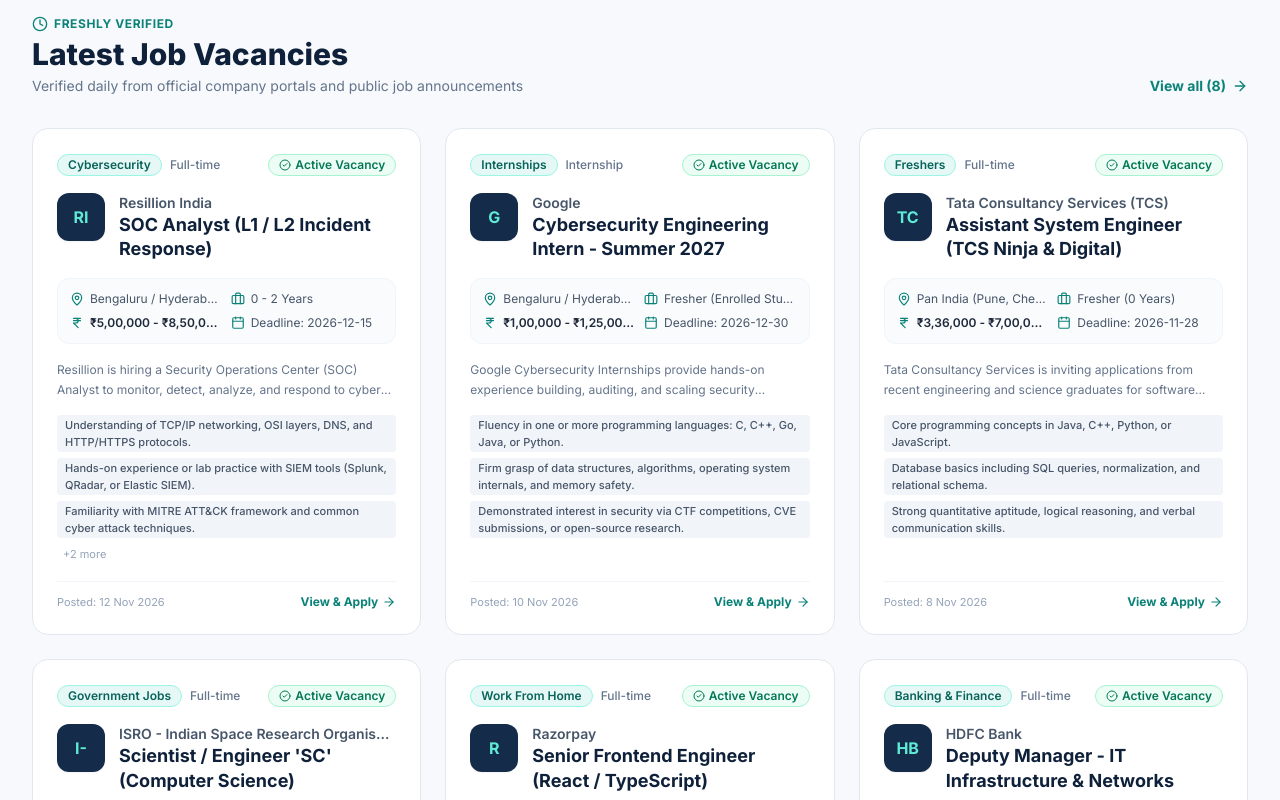
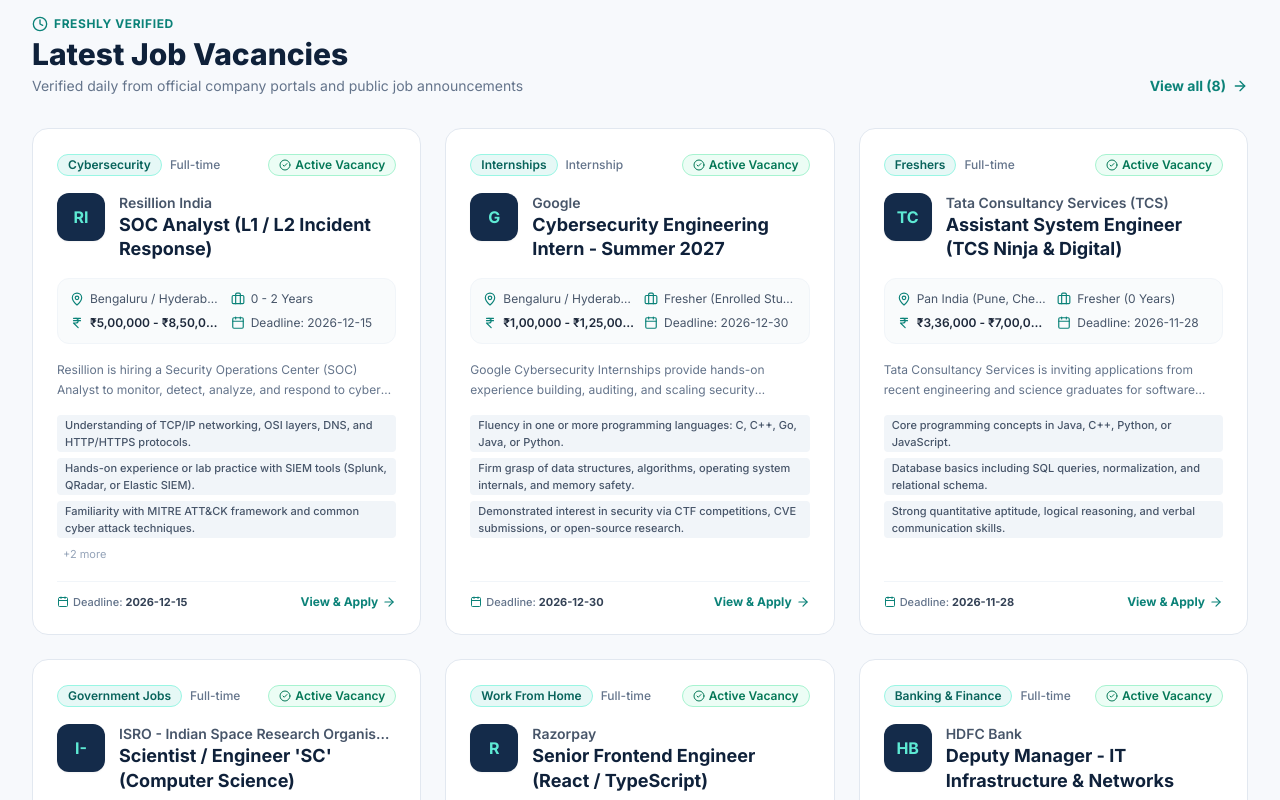
Before and after one commit to Suresh-XII/careerping, a React (Vite) app: page / in a window 1280 px wide. Shown: the part 720-1520 px from the top of the page. Built offline with nearby package versions, Linux system fonts and the light colour scheme; no server answers; the database is empty.

Commit message:
feat: show only application deadline with ASAP fallback; remove published and verified dates

```diff
--- a/scripts/generate-static-pages.js
+++ b/scripts/generate-static-pages.js
@@ -200,7 +200,7 @@ async function runStaticGeneration() {
           <p><strong>Experience:</strong> ${job.experience}</p>
           <p><strong>Qualification:</strong> ${job.qualification}</p>
           <p><strong>Salary / CTC:</strong> ${job.salary || 'Not disclosed'}</p>
-          <p><strong>Application Deadline:</strong> ${job.application_deadline || 'Open / Rolling'}</p>
+          <p><strong>Application Deadline:</strong> ${job.application_deadline ? job.application_deadline.slice(0, 10) : 'ASAP'}</p>
         </section>
         <article style="line-height: 1.7; color: #334155; margin-bottom: 24px;">
           <h3>Job Overview</h3>
--- a/src/components/JobCard.tsx
+++ b/src/components/JobCard.tsx
@@ -9,14 +9,10 @@ interface JobCardProps {
 }
 
 export const JobCard: React.FC<JobCardProps> = ({ job, featuredHighlight = false }) => {
-  // Format date
-  const formattedDate = job.published_at
-    ? new Date(job.published_at).toLocaleDateString('en-IN', {
-        month: 'short',
-        day: 'numeric',
-        year: 'numeric'
-      })
-    : 'Recently Added';
+  // Application deadline text (defaults to ASAP)
+  const deadlineText = job.application_deadline
+    ? job.application_deadline.slice(0, 10)
+    : 'ASAP';
 
   // Company Initials for badge if logo is missing
   const getCompanyInitials = (name: string) => {
@@ -118,7 +114,7 @@ export const JobCard: React.FC<JobCardProps> = ({ job, featuredHighlight = false
           <div className="flex items-center gap-1.5 truncate">
             <Calendar className="w-3.5 h-3.5 text-teal-600 flex-shrink-0" />
             <span className="truncate">
-              Deadline: {job.application_deadline ? job.application_deadline.slice(0, 10) : 'Open'}
+              Deadline: {deadlineText}
             </span>
           </div>
         </div>
@@ -150,8 +146,9 @@ export const JobCard: React.FC<JobCardProps> = ({ job, featuredHighlight = false
 
       {/* Card Action Footer */}
       <div className="pt-3 border-t border-slate-100 flex items-center justify-between mt-auto">
-        <span className="text-[11px] text-slate-400">
-          Posted: {formattedDate}
+        <span className="text-[11px] font-medium text-slate-500 flex items-center gap-1">
+          <Calendar className="w-3 h-3 text-teal-600 flex-shrink-0" />
+          <span>Deadline: <strong className="text-slate-700">{deadlineText}</strong></span>
         </span>
 
         <Link
--- a/src/pages/JobDetailPage.tsx
+++ b/src/pages/JobDetailPage.tsx
@@ -174,17 +174,16 @@ export const JobDetailPage: React.FC = () => {
                   <span className="text-slate-400 block font-medium">Deadline</span>
                   <div className="flex items-center gap-1 font-semibold text-slate-800">
                     <Calendar className="w-3.5 h-3.5 text-teal-600" />
-                    <span>{job.application_deadline ? job.application_deadline.slice(0, 10) : 'Open / Rolling'}</span>
+                    <span>{job.application_deadline ? job.application_deadline.slice(0, 10) : 'ASAP'}</span>
                   </div>
                 </div>
               </div>
 
               {/* Action Bar (Top) */}
               <div className="mt-6 pt-6 border-t border-slate-100 flex flex-col sm:flex-row items-center justify-between gap-4">
-                <div className="text-xs text-slate-400 flex items-center gap-3">
-                  <span>Published: {job.published_at ? new Date(job.published_at).toLocaleDateString('en-IN') : 'Recently'}</span>
-                  <span>•</span>
-                  <span>Verified: {new Date(job.last_verified_at).toLocaleDateString('en-IN')}</span>
+                <div className="text-xs text-slate-600 font-medium flex items-center gap-1.5">
+                  <Calendar className="w-3.5 h-3.5 text-teal-600" />
+                  <span>Application Deadline: <strong className="text-slate-800">{job.application_deadline ? job.application_deadline.slice(0, 10) : 'ASAP'}</strong></span>
                 </div>
 
                 <div className="flex items-center gap-2 w-full sm:w-auto">
```
